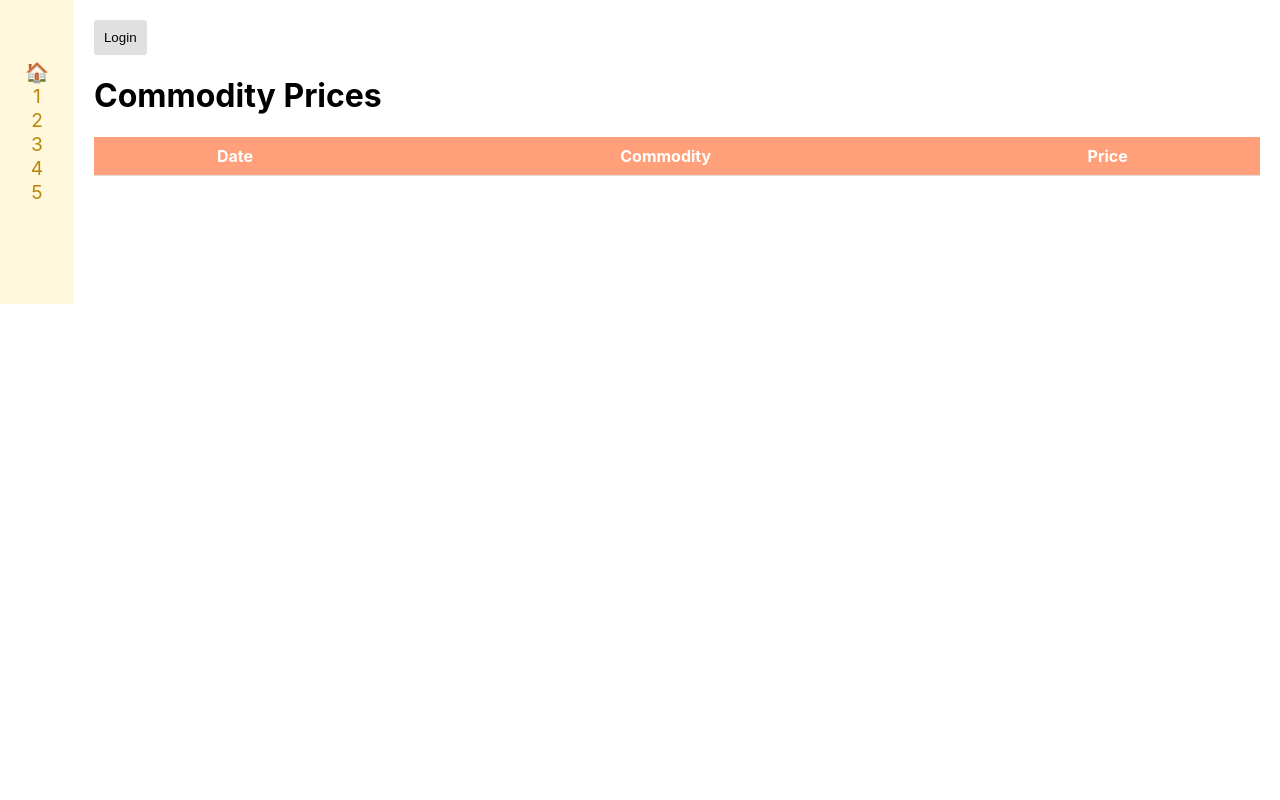
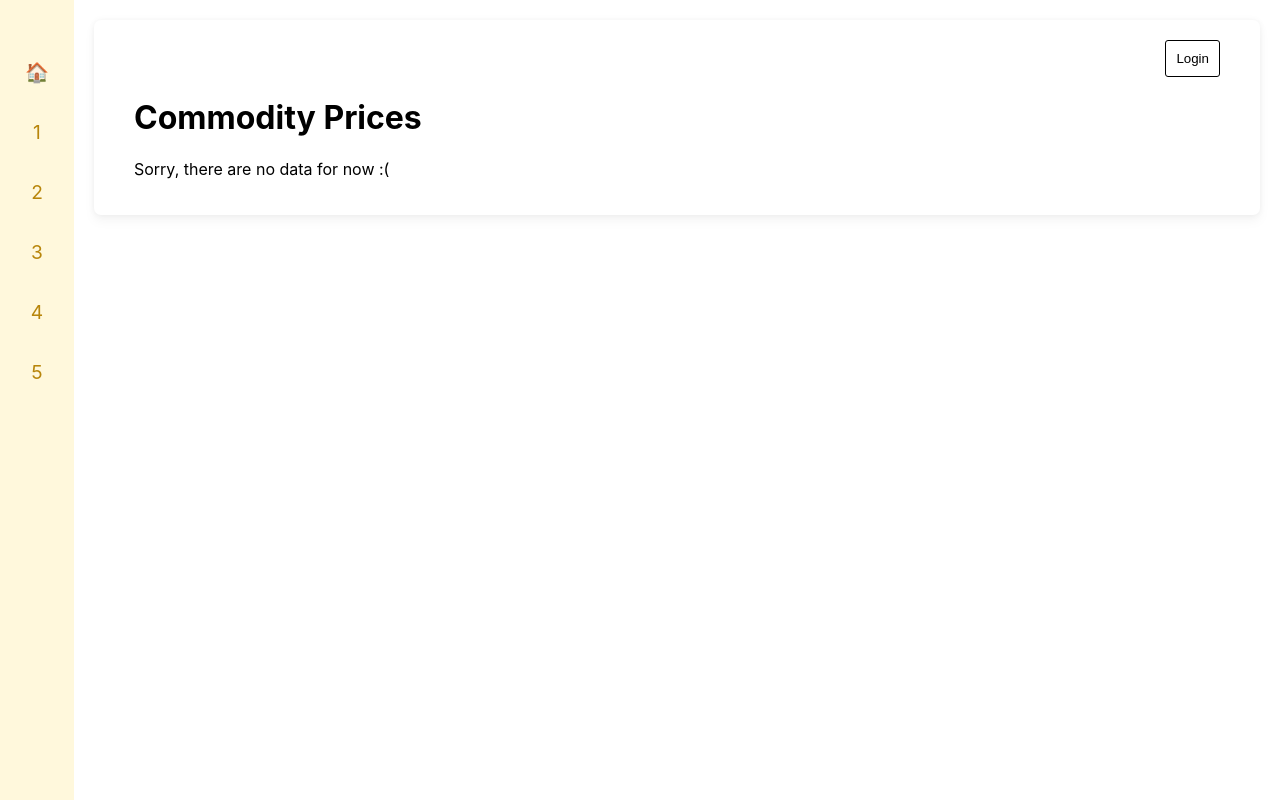
Before and after one commit to billgufran/big-io-test, a React (Create React App) app: page /soal-5 in a window 1280 px wide. Built offline with nearby package versions, Linux system fonts and the light colour scheme.

Commit message:
Update styling for soal 5 and add container class on app.css

```diff
--- a/src/App.css
+++ b/src/App.css
@@ -1,10 +1,15 @@
+* {
+  box-sizing: border-box;
+}
+
 .App {
   display: flex;
+  height: 100vh ;
 }
 
 .App-content {
   flex-grow: 1;
-  overflow-y: scroll;
+  overflow-y: auto;
   padding: 20px;
 }
 
@@ -37,3 +42,11 @@ button:hover {
   border: 1px solid royalblue;
   background-color: skyblue;
 }
+
+.container{
+  background-color: white;
+  border-radius: 7px;
+  box-shadow: 0 6px 10px rgba(126, 126, 126, 0.08), 0 0 6px rgba(0,0,0,.05);
+  padding: 20px 40px;
+  margin: 0 auto;
+}
--- a/src/Soal5/Components/NavBar.js
+++ b/src/Soal5/Components/NavBar.js
@@ -1,11 +1,13 @@
 import React, { useContext } from "react";
 import { Link } from "react-router-dom";
+import "../Stylesheet/NavBar.css";
 import { AuthContext } from "./AuthContext";
+
 
 function LoginButton() {
 	return (
 		<Link to="/soal-5/login">
-			<button className="NavBar--button">Login</button>
+			<button className="button-outline">Login</button>
 		</Link>
 	);
 }
@@ -17,14 +19,14 @@ function LogoutButton() {
       setUserType({visitor: true, surveyor: false, admin: false})
    }
 
-	return <button className="NavBar--button" onClick={handleClick}>Logout</button>;
+	return <button className="button-outline" onClick={handleClick}>Logout</button>;
 }
 
 function NavBar() {
    const {userType} = useContext(AuthContext);
 
 	return (
-		<div id="NavBar">
+		<div id="NavBar" className="flex-row">
 			<div id="NavBar--left">
 				{userType.admin && "Admin"}
 				{userType.surveyor && "Surveyor"}
--- a/src/Soal5/Components/VisitorTable.js
+++ b/src/Soal5/Components/VisitorTable.js
@@ -5,11 +5,16 @@ import { DataContext } from "./DataContext";
 export default function VisitorTable() {
 	const {data} = useContext(DataContext);
 
-   const verifiedData = data.filter(el => el.isVerified === true)
+	const verifiedData = data.filter(el => el.isVerified === true);
+
+	console.log(data);
 
 	return (
 		<div>
 			<h1>Commodity Prices</h1>
+			{data.length === 0 ? (
+				<p>Sorry, there are no data for now :(</p>
+			) : (
 				<table id="VisitorTable" className="table">
 					<thead>
 						<tr>
@@ -30,6 +35,7 @@ export default function VisitorTable() {
 						})}
 					</tbody>
 				</table>
+			)}
 		</div>
 	);
 }
--- a/src/Soal5/Soal5.js
+++ b/src/Soal5/Soal5.js
@@ -7,7 +7,7 @@ import LoginPage from "./Page/LoginPage";
 
 function Soal5() {
 	return (
-		<div>
+		<div className="container	">
 			<AuthProvider>
 				<DataProvider>
 					<Switch>
--- /dev/null
+++ b/src/Soal5/Stylesheet/NavBar.css
@@ -0,0 +1,8 @@
+#NavBar {
+   align-items: center;
+   justify-content: space-between;
+}
+
+#NavBar--left {
+   font-weight: bold;
+}
```
Lines whose indentation alone changed are shown as unchanged.
